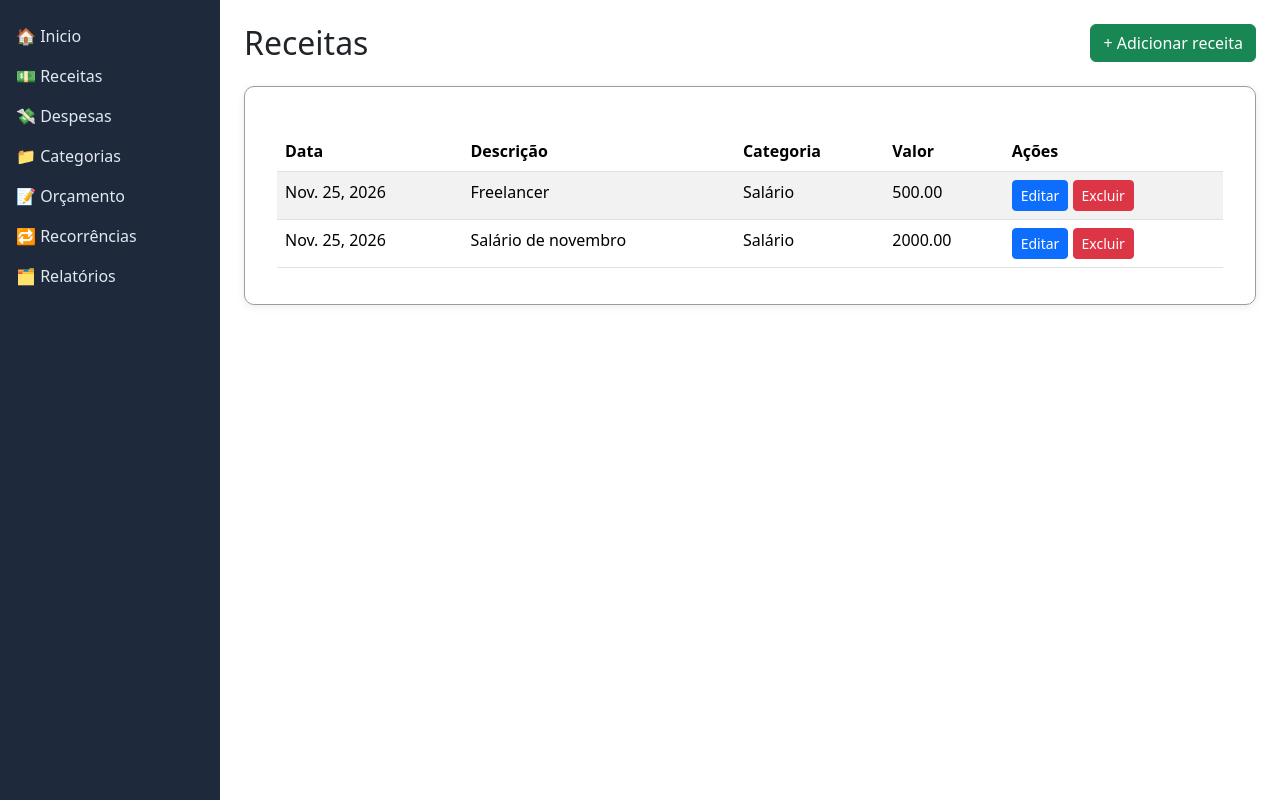
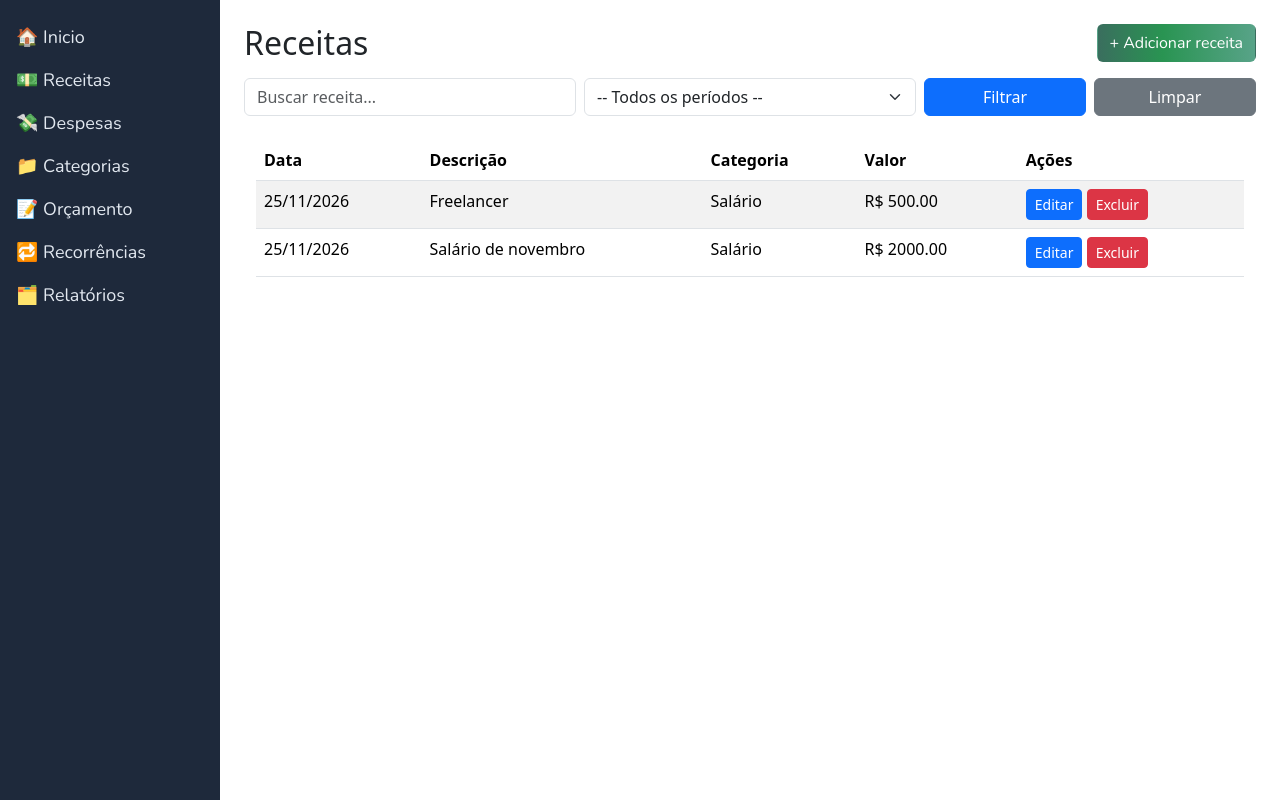
Before and after one commit to taahcaroline/controlefinanceiro, a Django app: page /receitas/ in a window 1280 px wide. Run offline with Django 5.2, Linux system fonts and the light colour scheme; a user stored in the database is signed in; data comes from the database, SQL or seed files in the repository.

Commit message:
novas alteracoes

```diff
--- a/controlefinanceiro/templates/categorias.html
+++ b/controlefinanceiro/templates/categorias.html
@@ -3,10 +3,10 @@
  <div class="d-flex justify-content-between align-items-center mb-3">
         <h2 class="mb-0">Categorias</h2>
 
-        <a href="{% url 'cadastrar_categoria' %}" class="btn btn-success">
+        <a href="{% url 'cadastrar_categoria' %}" class="btn btn-cadastro">
             + Cadastrar Categoria
         </a></div>
-<div class="container-categorias">
+ <div class="item-form border rounded p-3 mb-3">
 
 
     <table class="table table-striped mt-4">
@@ -29,5 +29,5 @@
             </tr>
             {% endfor %}
         </tbody>
-    </table></div>
+    </table></div></div>
 {% endblock %}
--- a/controlefinanceiro/templates/despesas.html
+++ b/controlefinanceiro/templates/despesas.html
@@ -3,10 +3,10 @@
  <div class="d-flex justify-content-between align-items-center mb-3">
         <h2 class="mb-0">Despesas</h2>
 
-        <a href="{% url 'cadastrar_categoria' %}" class="btn btn-success">
+        <a href="{% url 'cadastrar_categoria' %}" class="btn btn-cadastro">
             + Adicionar despesa
         </a></div>
-  <div class="container-categorias mt-4">
+   <div class="item-form border rounded p-3 mb-3">
     <form method="POST">
       {% csrf_token %}
 
@@ -31,6 +31,6 @@
                 <a href="{% url 'editar_despesa' despesa.id %}" class="btn btn-primary btn-sm">Editar</a>
                 <a href="{% url 'excluir_despesa' despesa.id %}" class="btn btn-danger btn-sm">Excluir</a>
             </td>
-        </tr>
+        </tr></div>
         {% endfor %}
         {% endblock %}
--- a/controlefinanceiro/templates/index.html
+++ b/controlefinanceiro/templates/index.html
@@ -7,16 +7,30 @@
      <link rel="stylesheet" type="text/css" href="{% static 'css/style.css' %}">
      <link href="https://cdn.jsdelivr.net/npm/bootstrap@5.3.7/dist/css/bootstrap.min.css" rel="stylesheet" integrity="sha384-LN+7fdVzj6u52u30Kp6M/trliBMCMKTyK833zpbD+pXdCLuTusPj697FH4R/5mcr" crossorigin="anonymous">
 
+
+    <!-- Google Fonts -->
+
+    <link rel="preconnect" href="https://fonts.googleapis.com">
+
+    <link rel="preconnect"
+          href="https://fonts.gstatic.com"
+          crossorigin>
+
+    <link href="https://fonts.googleapis.com/css2?family=Rubik:wght@300;400;500;700&display=swap"
+          rel="stylesheet">
+
+    <link href="https://fonts.googleapis.com/css2?family=Nunito:wght@300;400;600;700;800&display=swap"
+          rel="stylesheet">
     <title>Document</title>
 </head>
 <body>
      <div class="layout">
      <aside class="sidebar">
      <nav>
-        <a href="/">🏠 Inicio</a>
-         <a href="/">💵 Receitas</a>
-         <a href="/">💸 Despesas</a>
-         <a href="/">📁 Categorias</a>
+        <a href="{% url 'home' %}">🏠 Inicio</a>
+         <a href="{% url 'receitas' %}">💵 Receitas</a>
+         <a href="{% url 'despesas' %}">💸 Despesas</a>
+         <a href="{% url 'categorias' %}">📁 Categorias</a>
          <a href="/">📝 Orçamento</a>
          <a href="/">🔁 Recorrências</a>
          <a href="/">🗂️ Relatórios</a>
--- a/controlefinanceiro/templates/receitas.html
+++ b/controlefinanceiro/templates/receitas.html
@@ -1,18 +1,84 @@
+
 {% extends 'index.html' %}
+
 {% block content %}
+
 <div class="d-flex justify-content-between align-items-center mb-3">
     <h2 class="mb-0">Receitas</h2>
 
-        <a href="{% url 'cadastrar_categoria' %}" class="btn btn-success">
+    <a href="{% url 'cadastrar_receita' %}" class="btn btn-cadastro">
         + Adicionar receita
-        </a></div>
-  <div class="container-categorias mt-4">
-    <form method="POST">
-      {% csrf_token %}
+    </a>
+</div>
 
+<!-- Filtros -->
+<form method="GET" class="row g-2 align-items-center mb-3">
 
+    <div class="col-md-4 col-12">
+        <input
+            type="text"
+            name="q"
+            class="form-control"
+            placeholder="Buscar receita..."
+            value="{{ busca|default:'' }}"
+        >
+    </div>
+
+    <div class="col-md-4 col-12">
+        <select name="filtro" class="form-select">
+
+            <option value="">-- Todos os períodos --</option>
+
+            <option value="hoje" {% if filtro == "hoje" %}selected{% endif %}>
+                Hoje
+            </option>
+
+            <option value="ontem" {% if filtro == "ontem" %}selected{% endif %}>
+                Ontem
+            </option>
+
+            <option value="estasemana" {% if filtro == "estasemana" %}selected{% endif %}>
+                Esta semana
+            </option>
+
+            <option value="estemes" {% if filtro == "estemes" %}selected{% endif %}>
+                Este mês
+            </option>
+
+            <option value="mespassado" {% if filtro == "mespassado" %}selected{% endif %}>
+                Mês passado
+            </option>
+
+            <option value="esteano" {% if filtro == "esteano" %}selected{% endif %}>
+                Este ano
+            </option>
+
+            <option value="anopassado" {% if filtro == "anopassado" %}selected{% endif %}>
+                Ano passado
+            </option>
+
+        </select>
+    </div>
+
+    <div class="col-md-2 col-6">
+        <button type="submit" class="btn btn-primary w-100">
+            Filtrar
+        </button>
+    </div>
+
+    <div class="col-md-2 col-6">
+        <a href="{% url 'receitas' %}" class="btn btn-secondary w-100">
+            Limpar
+        </a>
+    </div>
+
+</form>
+
+<!-- Tabela de receitas -->
 <div class="container mt-4">
+
     <table class="table table-striped mt-4">
+
         <thead>
             <tr>
                 <th>Data</th>
@@ -22,17 +88,44 @@
                 <th>Ações</th>
             </tr>
         </thead>
+
         <tbody>
+
             {% for receita in receitas %}
+
             <tr>
-            <td>{{ receita.data }}</td>
+                <td>{{ receita.data|date:"d/m/Y" }}</td>
                 <td>{{ receita.descricao }}</td>
                 <td>{{ receita.categoria }}</td>
-            <td>{{ receita.valor }}</td>
+                <td>R$ {{ receita.valor }}</td>
+
                 <td>
-                <a href="{% url 'editar_receita' receita.id %}" class="btn btn-primary btn-sm">Editar</a>
-                <a href="{% url 'excluir_receita' receita.id %}" class="btn btn-danger btn-sm">Excluir</a>
+                    <a href="{% url 'editar_receita' receita.id %}"
+                       class="btn btn-primary btn-sm">
+                        Editar
+                    </a>
+
+                    <a href="{% url 'excluir_receita' receita.id %}"
+                       class="btn btn-danger btn-sm">
+                        Excluir
+                    </a>
                 </td>
             </tr>
+
+            {% empty %}
+
+            <tr>
+                <td colspan="5" class="text-center">
+                    Nenhuma receita encontrada.
+                </td>
+            </tr>
+
             {% endfor %}
+
+        </tbody>
+
+    </table>
+
+</div>
+
 {% endblock %}
--- a/controlefinanceiro/templates/static/CSS/style.css
+++ b/controlefinanceiro/templates/static/CSS/style.css
@@ -33,3 +33,31 @@
 .form-cadastro{
     padding: top 10px;
 }
+
+nav a{
+    font-family: "Nunito", sans-serif;
+    font-size: 18px;
+    text-decoration: none;
+}
+
+.btn-cadastro {
+    background: linear-gradient(
+        90deg,
+        rgba(58, 110, 94, 1) 0%,
+        rgba(41, 148, 82, 1) 41%,
+        rgba(88, 163, 136, 1) 100%
+    );
+
+    color: #ffffff !important;
+    font-family: "Nunito", sans-serif !important;
+    font-size: 16px;
+    font-weight: 600;
+
+    border: none;
+    text-decoration: bold;
+}
+
+.btn-cadastro:hover {
+    color: #ffffff !important;
+    opacity: 0.9;
+}
--- a/controlefinanceiro/views.py
+++ b/controlefinanceiro/views.py
@@ -1,12 +1,15 @@
+from datetime import timedelta
 from pyexpat.errors import messages
 
 from django.shortcuts import get_object_or_404, render, redirect
+from django.utils.timezone import localdate
 
 from controlefinanceiro.models import Categoria, Movimentacao
 from .forms import CategoriaForm, ReceitaForm, CadastroUsuarioForm, LoginForm, DespesaForm
 from django.contrib.auth import authenticate, login, logout
 from django.contrib.auth.decorators import login_required
 from django.contrib import messages
+from django.db.models import Q
 
 
 
@@ -133,12 +136,60 @@ def receitas(request):
         tipo='R'
     )
 
+    busca = request.GET.get('q', '')
+    filtro = request.GET.get('filtro', '')
+
+    hoje = localdate()
+
+    # Busca pela descrição
+    if busca:
+        receitas = receitas.filter(
+            Q(descricao__icontains=busca) |
+            Q(observacao__icontains=busca)
+        )
+
+    # Filtros por período
+    if filtro == 'hoje':
+        receitas = receitas.filter(data=hoje)
+
+    elif filtro == 'ontem':
+        ontem = hoje - timedelta(days=1)
+        receitas = receitas.filter(data=ontem)
+
+    elif filtro == 'estasemana':
+        inicio_semana = hoje - timedelta(days=hoje.weekday())
+        receitas = receitas.filter(data__range=[inicio_semana, hoje])
+
+    elif filtro == 'estemes':
+        receitas = receitas.filter(
+            data__year=hoje.year,
+            data__month=hoje.month
+        )
+
+    elif filtro == 'mespassado':
+        primeiro_dia_mes = hoje.replace(day=1)
+        ultimo_dia_mes_anterior = primeiro_dia_mes - timedelta(days=1)
+
+        receitas = receitas.filter(
+            data__year=ultimo_dia_mes_anterior.year,
+            data__month=ultimo_dia_mes_anterior.month
+        )
+
+    elif filtro == 'esteano':
+        receitas = receitas.filter(data__year=hoje.year)
+
+    elif filtro == 'anopassado':
+        receitas = receitas.filter(data__year=hoje.year - 1)
+
     return render(
         request,
         'receitas.html',
-        {'receitas': receitas}
+        {
+            'receitas': receitas,
+            'busca': busca,
+            'filtro': filtro,
+        }
     )
-
 
 @login_required
 def despesas(request):
```
Lines whose indentation alone changed are shown as unchanged.
